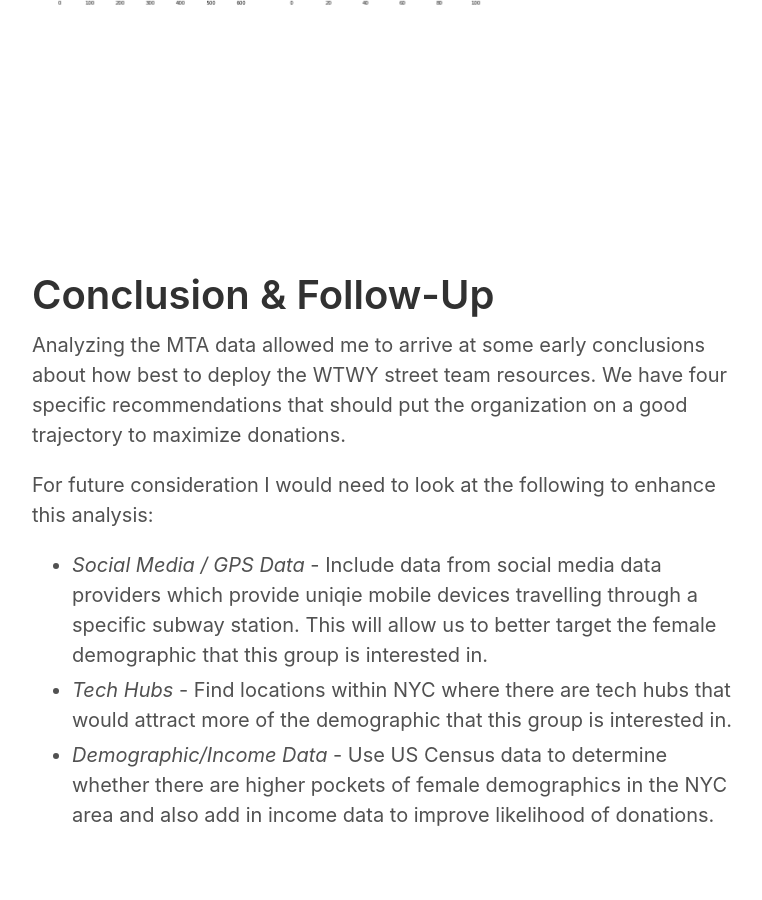
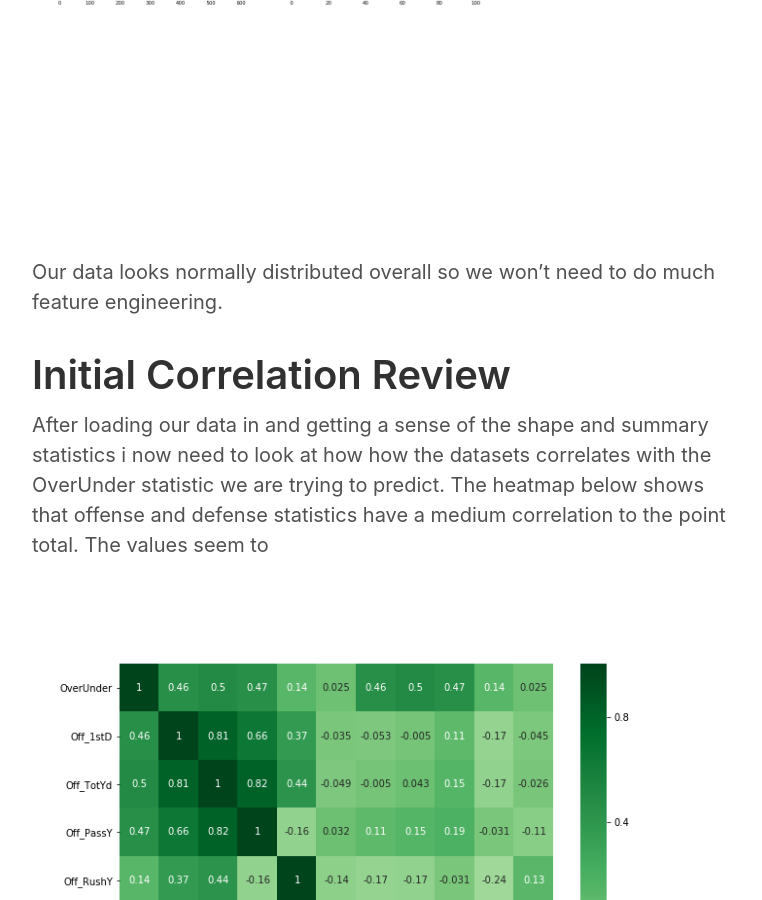
Before and after one commit to skhan-tech/skhan-tech.github.io, a Jekyll site: the page built from _posts/2020-01-24-Football-Statistics-Analysis.md, in a window 1280 px wide and 900 px high, scrolled down 5735 px. Shown: the whole window, without its empty margins (258-1020 px from the left). Built offline with Jekyll 4.4.1, drawn with Linux system fonts in a browser that asks for light colours; our own code applies the rules of GitHub Pages for plain Markdown files.

Commit message:
Update 2020-01-24-Football-Statistics-Analysis.md

````diff
--- a/_posts/2020-01-24-Football-Statistics-Analysis.md
+++ b/_posts/2020-01-24-Football-Statistics-Analysis.md
@@ -52,13 +52,21 @@ Next, let's get a general birds-eye view of our data in order to see how it is s
 
 ```python
 #let's get a visual of our dataset
-small_df.hist(figsize = (20, 20), layout=(6, 3), bins = 'auto')
+df.hist(figsize = (20, 20), layout=(6, 3), bins = 'auto')
 plt.tight_layout()
 plt.savefig('charts/histogram.png')
 plt.show()
 ```
 
 ![Histogram]({{ site.url }}/images/histogram.png)
+
+Our data looks normally distributed overall so we won't need to do much feature engineering.
+
+# Initial Correlation Review
+
+After loading our data in and getting a sense of the shape and summary statistics i now need to look at how how the datasets correlates with the OverUnder statistic we are trying to predict. The heatmap below shows that offense and defense statistics have a medium correlation to the point total. The values seem to
+
+![Correlation]({{ site.url }}/images/Correlation_Heatmap.png)
 
 # Conclusion & Follow-Up
 Analyzing the MTA data allowed me to arrive at some early conclusions about how best to deploy the WTWY street team resources. We have four specific recommendations that should put the organization on a good trajectory to maximize donations.
````
